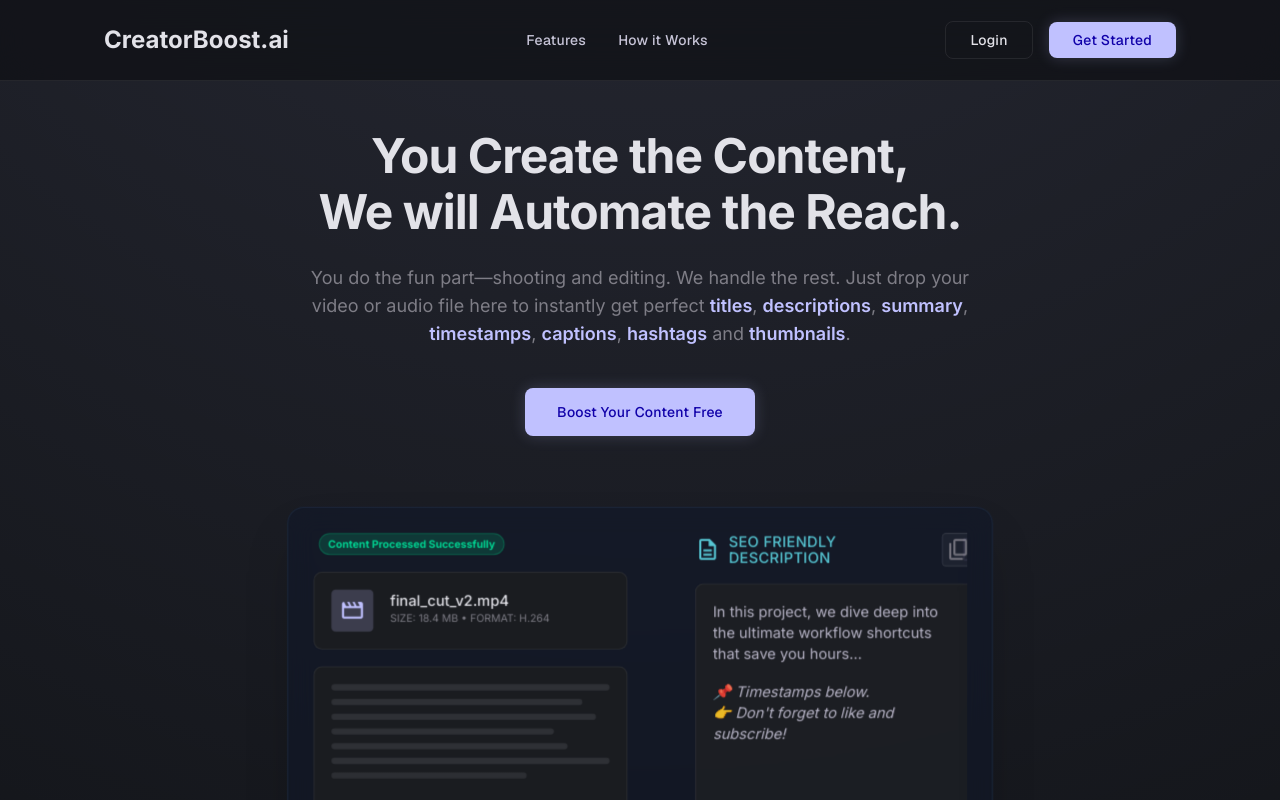
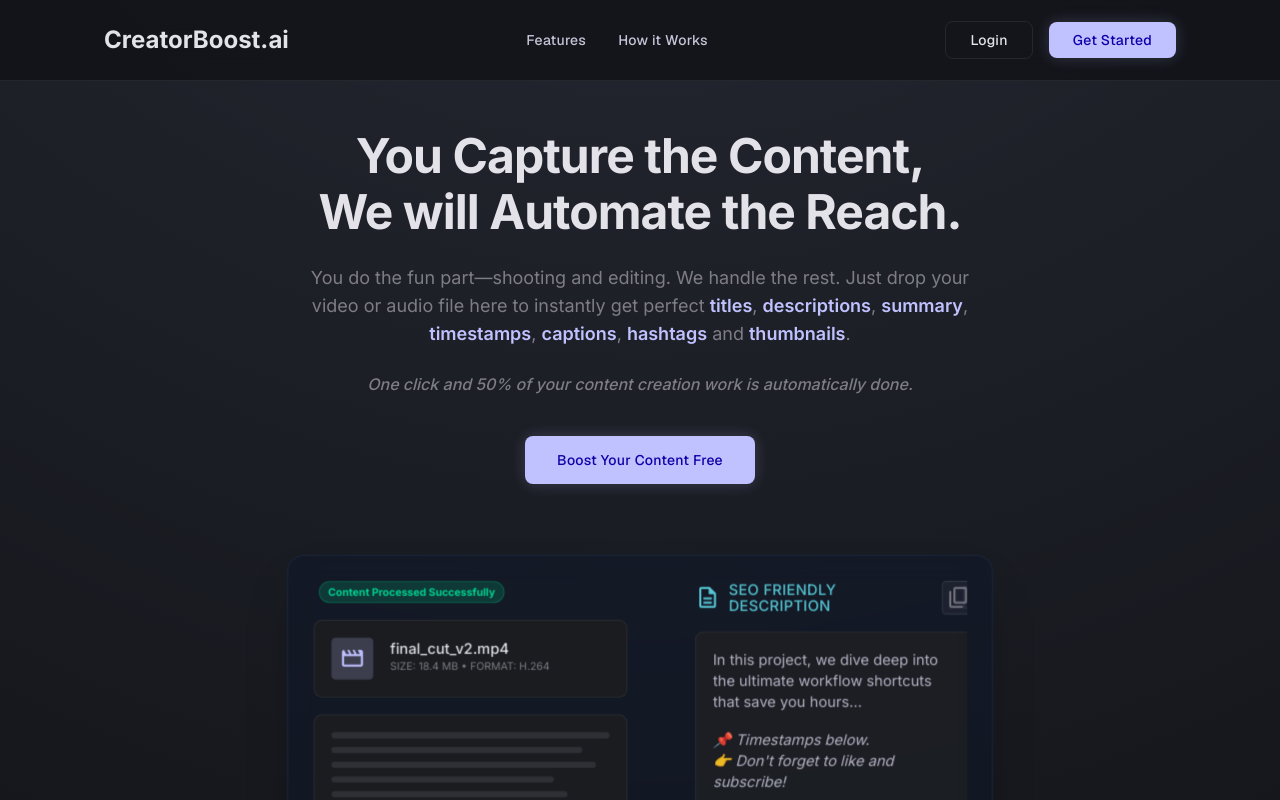
Before and after one commit to Jagannath-Roy/CreatorBoost.AI, a React (Vite) app in the folder frontend/: page / in a window 1280 px wide. Shown: the top 800 px of the page. Built offline with nearby package versions, Linux system fonts and the light colour scheme; no server answers.

Commit message:
Add new hook line on the landing page

```diff
--- a/frontend/src/pages/Landing.jsx
+++ b/frontend/src/pages/Landing.jsx
@@ -69,12 +69,15 @@
                 {/* Hero Section */}
                 <section className="max-w-container-max mx-auto px-6 lg:px-margin-lg text-center mb-16 md:mb-margin-lg">
                     <h1 className="font-headline-xl text-headline-lg-mobile md:text-headline-xl mb-6 max-w-4xl mx-auto leading-tight">
-                        You Create the Content, <br />
+                        You Capture the Content, <br />
                         We will Automate the Reach.
                     </h1>
-                    <p className="font-body-lg text-body-md md:text-body-lg text-slate-gray max-w-2xl mx-auto mb-10">
+                    <p className="font-body-lg text-body-md md:text-body-lg text-slate-gray max-w-2xl mx-auto mb-6">
                         You do the fun part—shooting and editing. We handle the rest. Just drop your video or audio file here to instantly get perfect <span className="font-semibold text-primary">titles</span>, <span className="font-semibold text-primary">descriptions</span>, <span className="font-semibold text-primary">summary</span>, <span className="font-semibold text-primary">timestamps</span>, <span className="font-semibold text-primary">captions</span>, <span className="font-semibold text-primary">hashtags</span> and <span className="font-semibold text-primary">thumbnails</span>.
                     </p>
+                    <h5 className="font-body-lg text-sm md:text-base text-slate-gray font-medium mb-10 max-w-2xl mx-auto text-center italic">
+                        One click and 50% of your content creation work is automatically done.
+                    </h5>
                     <div className="flex justify-center mb-16 md:mb-20">
                         <Link to="/register" className="bg-primary text-on-primary font-label-md text-label-md px-8 py-4 rounded-xl glow-button hover:scale-105 transition-transform duration-200 w-full sm:w-auto inline-block">
                             Boost Your Content Free
```
